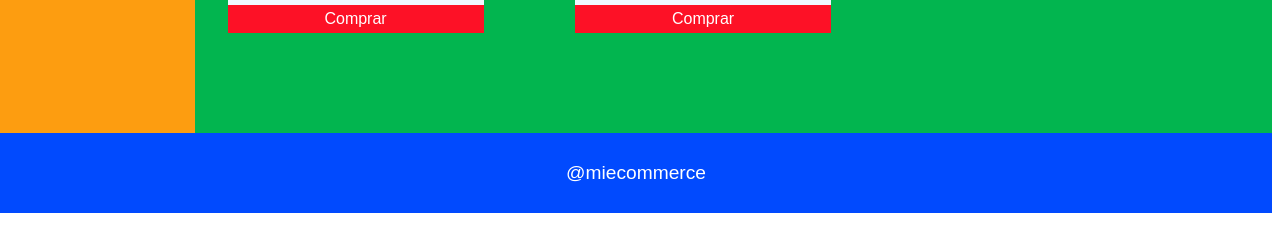
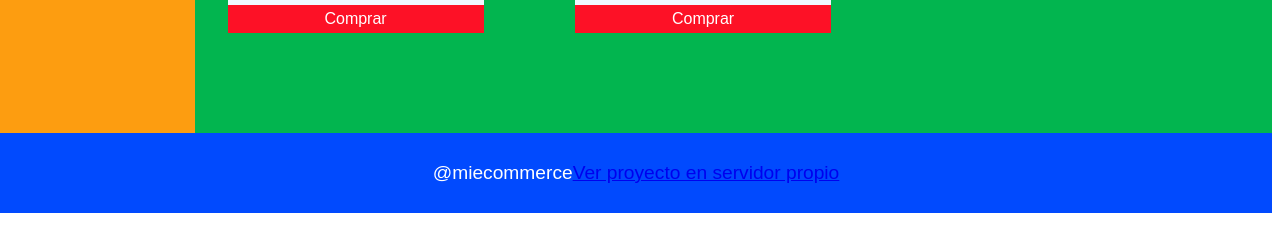
Before and after one commit to davidlealo/tiendaEjercicioGrid, a plain HTML site: page index.html in a window 1280 px wide. Shown: the part 347-598 px from the top of the page. Drawn offline with Linux system fonts and the light colour scheme; a web font is replaced by a local one.

Commit message:
Repositorio propio con las imágenes

```diff
--- a/index.html
+++ b/index.html
@@ -60,7 +60,10 @@
             <div class="footerCard">Comprar</div>
         </div>
     </div>
-    <div class="footer">@miecommerce</div>
+    <div class="footer">@miecommerce
+    </br>
+    <a href="https://davidleal.cl/fulstackjs2020/tiendaEjercicioGrid" target="_blank">Ver proyecto en servidor propio</a>
+    </div>
 
 </body>
 </html>
```
